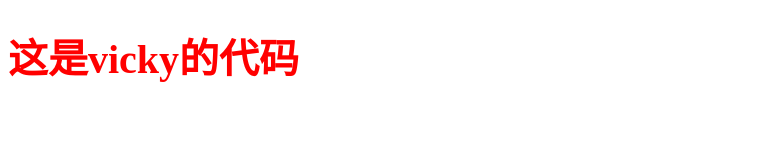
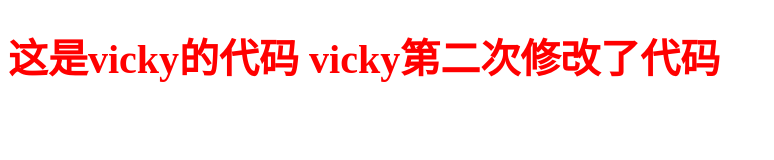
Before and after one commit to vicky-young/demo, a plain HTML site: page index.html in a window 1280 px wide. Shown: the whole page, without its empty margins (0-774 px from the left). Drawn offline with Linux system fonts and the light colour scheme.

Commit message:
vicky第二次修改了代码

```diff
--- a/index.html
+++ b/index.html
@@ -13,7 +13,8 @@
 <body>
     <div>
         <div class="box">
-            <h1>这是vicky的代码</h1>
+            <h1>这是vicky的代码 vicky第二次修改了代码
+            </h1>
         </div>
     </div>
 
```
